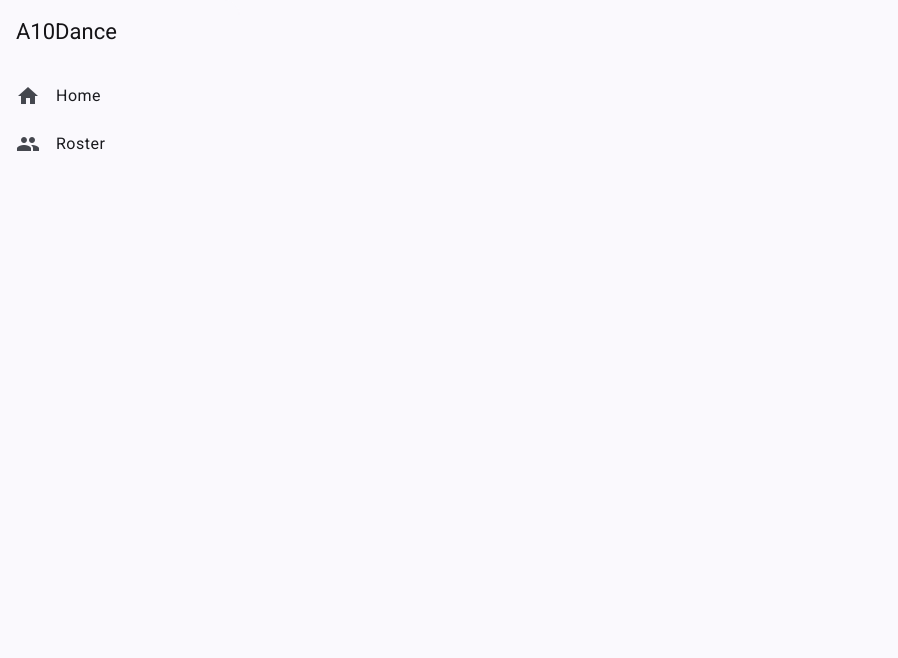
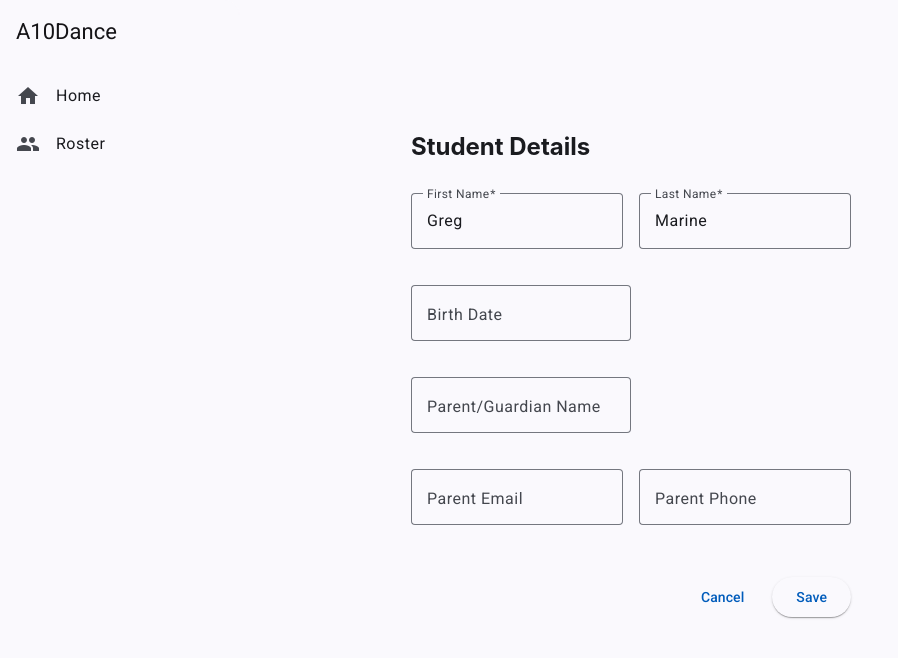
Before and after one commit to walkingriver/Angular-Apprentice, an Angular app in the folder a10dance/: page /student/1 in a window 1280 px wide. Before the commit this address led to /. Shown: the top 658 px of the page, without its empty margins (0-898 px from the left). Built offline with nearby package versions, Linux system fonts and the light colour scheme.

Commit message:
Working student details

```diff
--- a/a10dance/src/app/app.config.ts
+++ b/a10dance/src/app/app.config.ts
@@ -14,6 +14,11 @@ export const routes: Routes = [
       .then(m => m.RosterComponent)
   },
   {
+    path: 'student/:id',
+    loadComponent: () => import('./student-details/student-details.component')
+      .then(m => m.StudentDetailsComponent)
+  },
+  {
     path: '',
     redirectTo: 'home',
     pathMatch: 'full'
--- a/a10dance/src/app/app.routes.ts
+++ /dev/null
@@ -1,3 +0,0 @@
-import { Routes } from '@angular/router';
-
-export const routes: Routes = [];
--- a/a10dance/src/app/roster/roster.component.html
+++ b/a10dance/src/app/roster/roster.component.html
@@ -11,7 +11,7 @@
     <!-- Status Column -->
     <ng-container matColumnDef="status">
       <th mat-header-cell *matHeaderCellDef>Status</th>
-      <td mat-cell *matCellDef="let student" [attr.title]="student.status">
+      <td mat-cell *matCellDef="let student">
         @if (student.status === 'present') {
           <mat-icon>visibility</mat-icon>
         } @else if (student.status === 'absent') {
@@ -23,7 +23,7 @@
     <!-- Actions Column -->
     <ng-container matColumnDef="actions">
       <th mat-header-cell *matHeaderCellDef>Actions</th>
-      <td mat-cell *matCellDef="let student" [attr.title]="'Actions for ' + student.lastName + ', ' + student.firstName">
+      <td mat-cell *matCellDef="let student">
         @if (isMobile()) {
           <button mat-icon-button (click)="openActions(student)">
             <mat-icon>more_vert</mat-icon>
--- /dev/null
+++ b/a10dance/src/app/student-details/student-details.component.html
@@ -0,0 +1,100 @@
+<div class="student-details">
+  <h2>Student Details</h2>
+
+  <form #studentForm="ngForm" (ngSubmit)="onSubmit()" class="student-form">
+    <div class="form-row">
+      <mat-form-field appearance="outline">
+        <mat-label>First Name</mat-label>
+        <input matInput
+               required
+               [(ngModel)]="student.firstName"
+               name="firstName"
+               #firstName="ngModel"
+               placeholder="Enter first name">
+        @if (firstName.invalid && (firstName.dirty || firstName.touched)) {
+          <mat-error>First name is required</mat-error>
+        }
+      </mat-form-field>
+
+      <mat-form-field appearance="outline">
+        <mat-label>Last Name</mat-label>
+        <input matInput
+               required
+               [(ngModel)]="student.lastName"
+               name="lastName"
+               #lastName="ngModel"
+               placeholder="Enter last name">
+        @if (lastName.invalid && (lastName.dirty || lastName.touched)) {
+          <mat-error>Last name is required</mat-error>
+        }
+      </mat-form-field>
+    </div>
+
+    <div class="form-row">
+      <mat-form-field appearance="outline">
+        <mat-label>Birth Date</mat-label>
+        <input matInput
+               [matDatepicker]="picker"
+               [(ngModel)]="student.birthDate"
+               name="birthDate"
+               placeholder="Choose a date">
+        <mat-datepicker-toggle matIconSuffix [for]="picker"></mat-datepicker-toggle>
+        <mat-datepicker #picker></mat-datepicker>
+      </mat-form-field>
+    </div>
+
+    <div class="form-row">
+      <mat-form-field appearance="outline">
+        <mat-label>Parent/Guardian Name</mat-label>
+        <input matInput
+               [(ngModel)]="student.parentName"
+               name="parentName"
+               placeholder="Enter parent/guardian name">
+      </mat-form-field>
+    </div>
+
+    <div class="form-row">
+      <mat-form-field appearance="outline">
+        <mat-label>Parent Email</mat-label>
+        <input matInput
+               type="email"
+               [(ngModel)]="student.parentEmail"
+               name="parentEmail"
+               #parentEmail="ngModel"
+               pattern="[a-z0-9._%+-]+@[a-z0-9.-]+\.[a-z]{2,}$"
+               placeholder="Enter parent email">
+        @if (parentEmail.invalid && (parentEmail.dirty || parentEmail.touched)) {
+          <mat-error>Please enter a valid email address</mat-error>
+        }
+      </mat-form-field>
+
+      <mat-form-field appearance="outline">
+        <mat-label>Parent Phone</mat-label>
+        <input matInput
+               type="tel"
+               [(ngModel)]="student.parentPhone"
+               name="parentPhone"
+               #parentPhone="ngModel"
+               pattern="^\+?[\d\s-]{10,}$"
+               placeholder="Enter parent phone">
+        @if (parentPhone.invalid && (parentPhone.dirty || parentPhone.touched)) {
+          <mat-error>Please enter a valid phone number</mat-error>
+        }
+      </mat-form-field>
+    </div>
+
+    <div class="form-actions">
+      <button mat-button
+              type="button"
+              (click)="onCancel()">
+        Cancel
+      </button>
+      <button mat-raised-button
+              color="primary"
+              type="submit"
+              [disabled]="!studentForm.form.valid">
+        Save
+      </button>
+    </div>
+  </form>
+</div>
--- /dev/null
+++ b/a10dance/src/app/student-details/student-details.component.scss
@@ -0,0 +1,57 @@
+.student-details {
+  padding: 1rem;
+  max-width: 800px;
+  margin: 0 auto;
+}
+
+h2 {
+  margin-bottom: 2rem;
+  color: var(--mat-toolbar-container-text-color);
+}
+
+.student-form {
+  display: flex;
+  flex-direction: column;
+  gap: 1rem;
+}
+
+.form-row {
+  display: flex;
+  flex-direction: column;
+  gap: 1rem;
+  width: 100%;
+
+  mat-form-field {
+    width: 100%;
+  }
+}
+
+.form-actions {
+  display: flex;
+  justify-content: flex-end;
+  gap: 1rem;
+  margin-top: 1rem;
+}
+
+// Tablet and up
+@media (min-width: 600px) {
+  .student-details {
+    padding: 2rem;
+  }
+
+  .form-row {
+    flex-direction: row;
+
+    mat-form-field {
+      flex: 1;
+    }
+
+    // Single field rows
+    &:nth-child(2),
+    &:nth-child(3) {
+      mat-form-field {
+        max-width: 50%;
+      }
+    }
+  }
+}
--- /dev/null
+++ b/a10dance/src/app/student-details/student-details.component.ts
@@ -0,0 +1,74 @@
+import { Component, inject } from '@angular/core';
+import { NgIf } from '@angular/common';
+import { FormsModule, NgModel } from '@angular/forms';
+import { ActivatedRoute, Router } from '@angular/router';
+import { MatFormField, MatLabel, MatError } from '@angular/material/form-field';
+import { MatInput } from '@angular/material/input';
+import { MatButton, MatIconButton } from '@angular/material/button';
+import { MatDatepicker, MatDatepickerToggle, MatDatepickerInput } from '@angular/material/datepicker';
+import { MatNativeDateModule } from '@angular/material/core';
+import { MatSnackBar } from '@angular/material/snack-bar';
+import { StudentsService, Student } from '../students.service';
+
+@Component({
+  selector: 'app-student-details',
+  standalone: true,
+  imports: [
+    NgIf,
+    FormsModule,
+    MatFormField,
+    MatLabel,
+    MatError,
+    MatInput,
+    MatButton,
+    MatIconButton,
+    MatDatepicker,
+    MatDatepickerToggle,
+    MatDatepickerInput,
+    MatNativeDateModule
+  ],
+  templateUrl: './student-details.component.html',
+  styleUrls: ['./student-details.component.scss']
+})
+export class StudentDetailsComponent {
+  private route = inject(ActivatedRoute);
+  private router = inject(Router);
+  private studentsService = inject(StudentsService);
+  private snackBar = inject(MatSnackBar);
+
+  student: Student = {
+    id: '',
+    firstName: '',
+    lastName: '',
+    birthDate: '',
+    parentName: '',
+    parentEmail: '',
+    parentPhone: ''
+  };
+
+  ngOnInit() {
+    const id = this.route.snapshot.paramMap.get('id');
+    if (id) {
+      const foundStudent = this.studentsService.getById(id);
+      if (foundStudent) {
+        this.student = { ...foundStudent };
+      } else {
+        this.router.navigate(['/roster']);
+      }
+    }
+  }
+
+  onSubmit() {
+    if (this.student.id) {
+      this.studentsService.update(this.student);
+      this.snackBar.open('Student updated successfully', 'Close', {
+        duration: 3000
+      });
+    }
+    this.router.navigate(['/roster']);
+  }
+
+  onCancel() {
+    this.router.navigate(['/roster']);
+  }
+}
--- a/a10dance/src/app/students.service.ts
+++ b/a10dance/src/app/students.service.ts
@@ -35,6 +35,19 @@ export class StudentsService {
     return [...mockStudents];
   }
 
+  getById(id: string) {
+    return mockStudents.find(s => s.id === id);
+  }
+
+  update(student: Student) {
+    const index = mockStudents.findIndex(s => s.id === student.id);
+    if (index !== -1) {
+      mockStudents[index] = { ...student };
+      return true;
+    }
+    return false;
+  }
+
   delete(student: Student) {
     mockStudents = mockStudents.filter(s => s.id !== student.id);
     return [...mockStudents];
```
